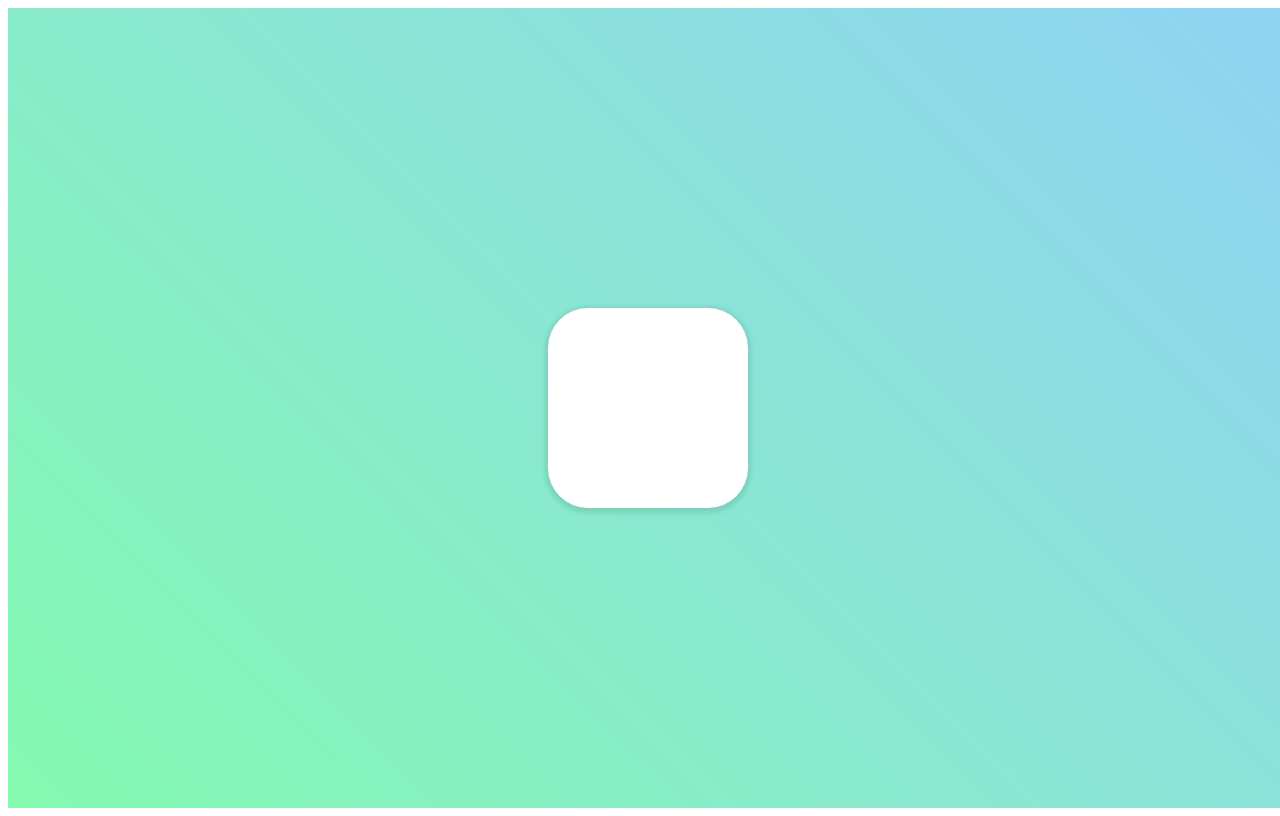
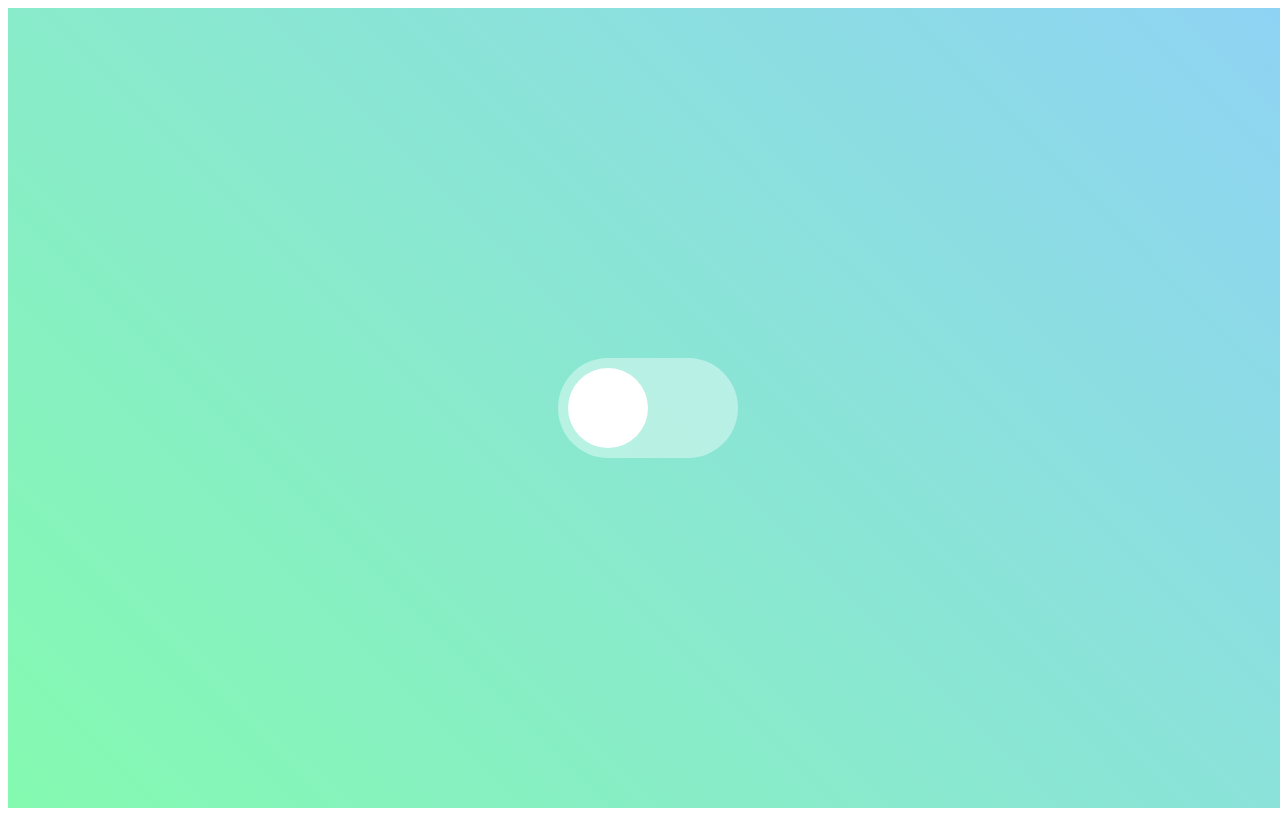
Before and after one commit to pakxe/context-api, a React (Create React App) app: page / in a window 1280 px wide. Built offline with nearby package versions, Linux system fonts and the light colour scheme.

Commit message:
토글버튼 완성본

```diff
--- a/src/App.js
+++ b/src/App.js
@@ -1,11 +1,6 @@
 import { motion, useMotionValue, useTransform } from "framer-motion";
 import styled from "styled-components";
-import React, { useRef, useEffect } from "react";
-
-const BoxAnimation = {
-  hover: { scale: 1.5, rotateZ: 90 },
-  click: { scale: 1, borderRadius: "50%", backgroundColor: "#8fd3f4" },
-};
+import React, { useRef, useEffect, useState } from "react";
 
 const Background = styled(motion.div)`
   background: linear-gradient(45deg, #84fab0, #8fd3f4);
@@ -16,31 +11,45 @@ const Background = styled(motion.div)`
   align-items: center;
 `;
 
-const Box = styled(motion.div)`
-  height: 200px;
-  width: 200px;
+const Switch = styled(motion.div)`
+  width: 160px;
+  border-radius: 50px;
+  background-color: rgba(255, 255, 255, 0.4);
+  cursor: pointer;
+  display: flex;
+  justify-content: flex-start;
+  padding: 10px;
+
+  &[data-isOn="true"] {
+    justify-content: flex-end;
+  }
+`;
+//대괄호 안에 넣어준 것은 속성(특성) 선택자임
+
+const Handle = styled(motion.div)`
+  height: 80px;
+  width: 80px;
   border-radius: 40px;
-  background-color: rgba(255, 255, 255, 1);
-  box-shadow: 0 2px 5px 3px rgba(0, 0, 0, 0.1);
+  background-color: white;
 `;
 
 function App() {
-  const x = useMotionValue(0);
-  const gradient = useTransform(
-    x,
-    [-800, 0, 800],
-    [
-      "linear-gradient(45deg, #ff9a9e, #fad0c4)",
-      "linear-gradient(45deg, #84fab0, #8fd3f4)",
-      "linear-gradient(45deg, #a18cd1, #fbc2eb)",
-    ]
-  );
+  const [isOn, setIsOn] = useState(false);
+
+  const toggleSwitch = () => setIsOn(!isOn);
 
   return (
-    <Background style={{ background: gradient }}>
-      <Box drag="x" style={{ x }} dragSnapToOrigin></Box>
+    <Background>
+      <Switch data-isOn={isOn} onClick={toggleSwitch}>
+        <Handle layout transition={spring} />
+      </Switch>
     </Background>
   );
 }
 
+const spring = {
+  stiffness: 700,
+  type: "spring",
+  damping: 30,
+};
 export default App;
```
